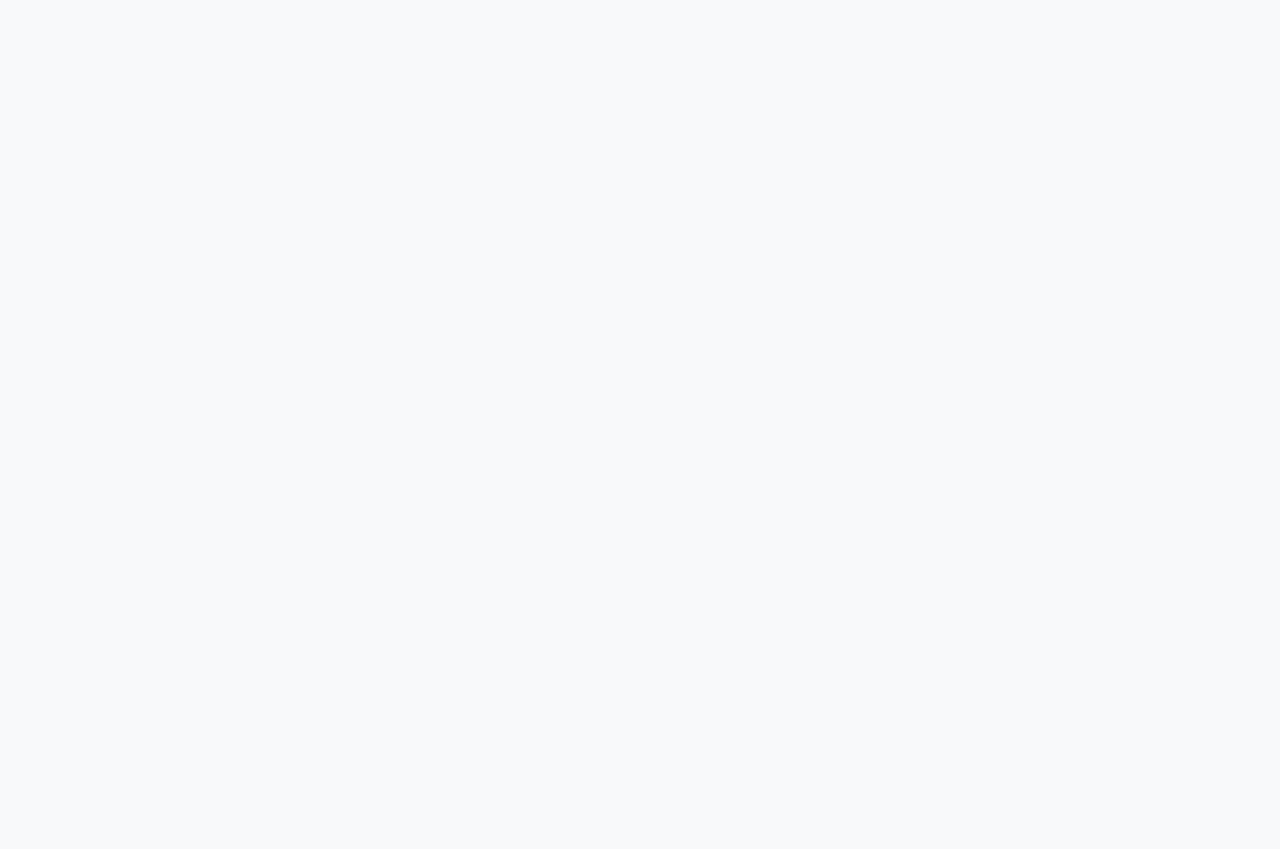
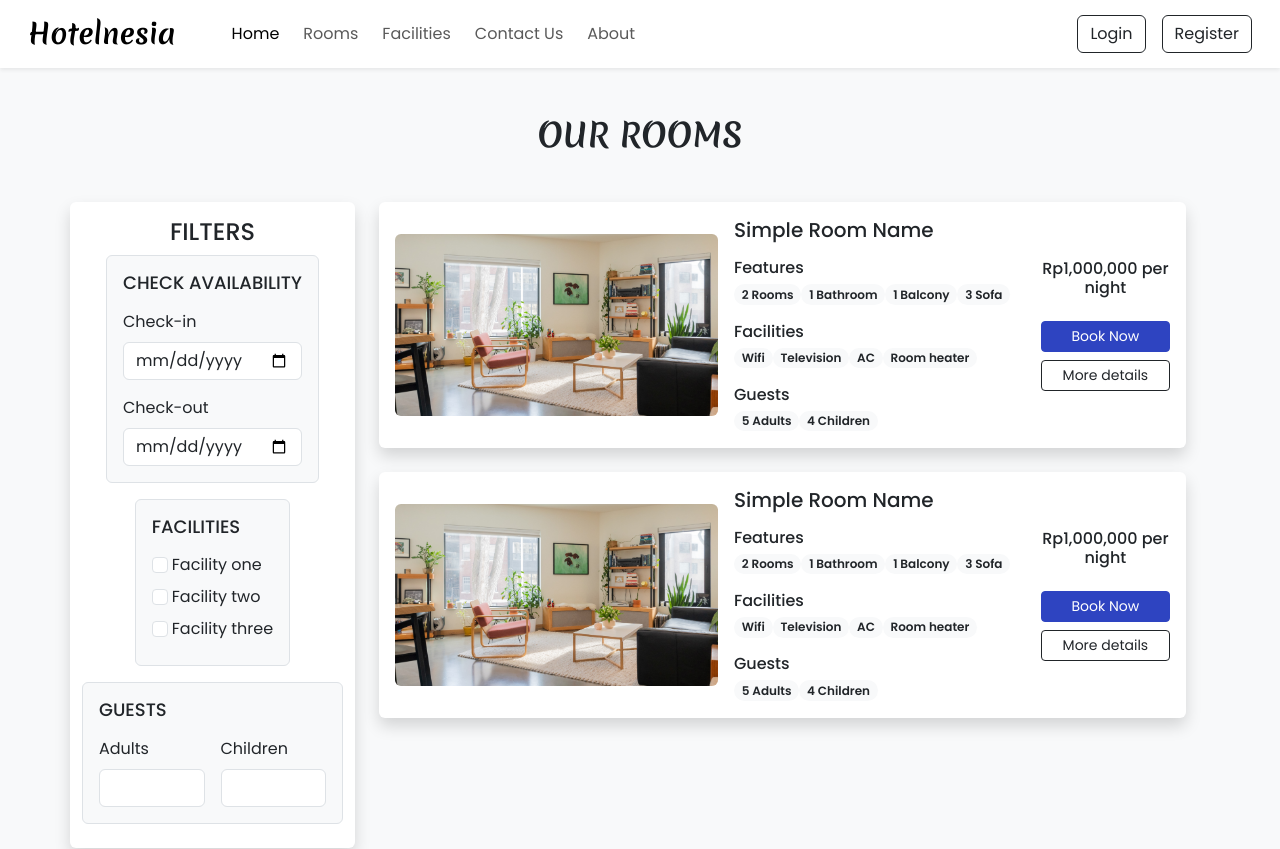
Before and after one commit to riovaldywijaya/Hotelnesia, a Vue app in the folder client/: page /rooms in a window 1280 px wide. Before the commit this address had no page. Shown: the top 849 px of the page. Before the commit the page ends 800 px from the top, so only its background shows below. Built offline with nearby package versions, Linux system fonts and the light colour scheme.

Commit message:
feat: add layout all rooms page

```diff
--- a/client/src/components/OurRooms.vue
+++ b/client/src/components/OurRooms.vue
@@ -62,6 +62,11 @@
                 <span class="badge rounded-pill bg-light text-dark text-wrap"> Television </span>
                 <span class="badge rounded-pill bg-light text-dark text-wrap"> AC </span>
                 <span class="badge rounded-pill bg-light text-dark text-wrap"> Room heater </span>
+              </div>
+              <div class="guests mb-4">
+                <h6 class="mb-1">Guests</h6>
+                <span class="badge rounded-pill bg-light text-dark text-wrap"> 5 Adults </span>
+                <span class="badge rounded-pill bg-light text-dark text-wrap"> 4 Children </span>
               </div>
               <div class="rating mb-4">
                 <h6 class="mb-1">Rating</h6>
--- a/client/src/router/index.js
+++ b/client/src/router/index.js
@@ -1,5 +1,6 @@
 import { createRouter, createWebHistory } from 'vue-router';
 import HomePage from '../views/HomePage.vue';
+import RoomsPage from '../views/RoomsPage.vue';
 
 const router = createRouter({
   history: createWebHistory(import.meta.env.BASE_URL),
@@ -9,6 +10,11 @@ const router = createRouter({
       name: 'home',
       component: HomePage,
     },
+    {
+      path: '/rooms',
+      name: 'rooms',
+      component: RoomsPage,
+    },
   ],
 });
 
--- /dev/null
+++ b/client/src/views/RoomsPage.vue
@@ -0,0 +1,148 @@
+<template>
+  <div>
+    <Navbar />
+    <div class="my-5 px-4">
+      <h2 class="fw-bold h-font text-center">OUR ROOMS</h2>
+      <div class="h-line bg-dark"></div>
+    </div>
+
+    <div class="container">
+      <div class="row">
+        <div class="col-lg-3 col-md-12 mb-lg-0 mb-4 px-lg-0">
+          <nav class="navbar navbar-expand-lg navbar-light bg-white rounded shadow">
+            <div class="container-fluid flex-lg-column align-item-stretch">
+              <h4 class="mt-2">FILTERS</h4>
+              <button class="navbar-toggler shadow-none" type="button" data-bs-toggle="collapse" data-bs-target="#filterDropdown" aria-controls="navbarNav" aria-expanded="false" aria-label="Toggle navigation">
+                <span class="navbar-toggler-icon"></span>
+              </button>
+              <div class="collapse navbar-collapse flex-column align-item-strech" id="filterDropdown">
+                <div class="border bg-light p-3 rounded mb-3">
+                  <h5 class="mb-3" style="font-size: 18px">CHECK AVAILABILITY</h5>
+                  <label class="form-label">Check-in</label>
+                  <input type="date" class="form-control shadow-none mb-3" />
+                  <label class="form-label">Check-out</label>
+                  <input type="date" class="form-control shadow-none" />
+                </div>
+                <div class="border bg-light p-3 rounded mb-3">
+                  <h5 class="mb-3" style="font-size: 18px">FACILITIES</h5>
+                  <div class="mb-2">
+                    <input type="checkbox" id="f1" class="form-check-input shadow-none me-1" />
+                    <label class="form-check-label" for="f1">Facility one</label>
+                  </div>
+                  <div class="mb-2">
+                    <input type="checkbox" id="f2" class="form-check-input shadow-none me-1" />
+                    <label class="form-check-label" for="f2">Facility two</label>
+                  </div>
+                  <div class="mb-2">
+                    <input type="checkbox" id="f3" class="form-check-input shadow-none me-1" />
+                    <label class="form-check-label" for="f3">Facility three</label>
+                  </div>
+                </div>
+                <div class="border bg-light p-3 rounded mb-3">
+                  <h5 class="mb-3" style="font-size: 18px">GUESTS</h5>
+                  <div class="d-flex">
+                    <div class="me-3">
+                      <label class="form-label">Adults</label>
+                      <input type="number" class="form-control shadow-none" />
+                    </div>
+                    <div>
+                      <label class="form-label">Children</label>
+                      <input type="number" class="form-control shadow-none" />
+                    </div>
+                  </div>
+                </div>
+              </div>
+            </div>
+          </nav>
+        </div>
+
+        <div class="col-lg-9 col-md-12 px-4">
+          <div class="card mb-4 border-0 shadow">
+            <div class="row g-0 p-3 align-items-center">
+              <div class="col-md-5 mb-lg-0 mb-md-0 mb-3">
+                <img src="../assets/images/rooms/1.jpg" class="img-fluid rounded" />
+              </div>
+              <div class="col-md-5 px-lg-3 px-md-3 px-0">
+                <h5 class="mb-3">Simple Room Name</h5>
+                <div class="features mb-3">
+                  <h6 class="mb-1">Features</h6>
+                  <span class="badge rounded-pill bg-light text-dark text-wrap"> 2 Rooms </span>
+                  <span class="badge rounded-pill bg-light text-dark text-wrap"> 1 Bathroom </span>
+                  <span class="badge rounded-pill bg-light text-dark text-wrap"> 1 Balcony </span>
+                  <span class="badge rounded-pill bg-light text-dark text-wrap"> 3 Sofa </span>
+                </div>
+                <div class="facilities mb-3">
+                  <h6 class="mb-1">Facilities</h6>
+                  <span class="badge rounded-pill bg-light text-dark text-wrap"> Wifi </span>
+                  <span class="badge rounded-pill bg-light text-dark text-wrap"> Television </span>
+                  <span class="badge rounded-pill bg-light text-dark text-wrap"> AC </span>
+                  <span class="badge rounded-pill bg-light text-dark text-wrap"> Room heater </span>
+                </div>
+                <div class="guests">
+                  <h6 class="mb-1">Guests</h6>
+                  <span class="badge rounded-pill bg-light text-dark text-wrap"> 5 Adults </span>
+                  <span class="badge rounded-pill bg-light text-dark text-wrap"> 4 Children </span>
+                </div>
+              </div>
+              <div class="col-md-2 text-center">
+                <h6 class="mb-4">Rp1,000,000 per night</h6>
+
+                <a href="#" class="btn btn-sm w-100 text-white custom-bg shadow-none mb-2">Book Now</a>
+                <a href="#" class="btn btn-sm w-100 btn-outline-dark shadow-none">More details</a>
+              </div>
+            </div>
+          </div>
+          <div class="card mb-4 border-0 shadow">
+            <div class="row g-0 p-3 align-items-center">
+              <div class="col-md-5 mb-lg-0 mb-md-0 mb-3">
+                <img src="../assets/images/rooms/1.jpg" class="img-fluid rounded" />
+              </div>
+              <div class="col-md-5 px-lg-3 px-md-3 px-0">
+                <h5 class="mb-3">Simple Room Name</h5>
+                <div class="features mb-3">
+                  <h6 class="mb-1">Features</h6>
+                  <span class="badge rounded-pill bg-light text-dark text-wrap"> 2 Rooms </span>
+                  <span class="badge rounded-pill bg-light text-dark text-wrap"> 1 Bathroom </span>
+                  <span class="badge rounded-pill bg-light text-dark text-wrap"> 1 Balcony </span>
+                  <span class="badge rounded-pill bg-light text-dark text-wrap"> 3 Sofa </span>
+                </div>
+                <div class="facilities mb-3">
+                  <h6 class="mb-1">Facilities</h6>
+                  <span class="badge rounded-pill bg-light text-dark text-wrap"> Wifi </span>
+                  <span class="badge rounded-pill bg-light text-dark text-wrap"> Television </span>
+                  <span class="badge rounded-pill bg-light text-dark text-wrap"> AC </span>
+                  <span class="badge rounded-pill bg-light text-dark text-wrap"> Room heater </span>
+                </div>
+                <div class="guests">
+                  <h6 class="mb-1">Guests</h6>
+                  <span class="badge rounded-pill bg-light text-dark text-wrap"> 5 Adults </span>
+                  <span class="badge rounded-pill bg-light text-dark text-wrap"> 4 Children </span>
+                </div>
+              </div>
+              <div class="col-md-2 mt-lg-0 mt-md-0 mt-4 text-center">
+                <h6 class="mb-4">Rp1,000,000 per night</h6>
+
+                <a href="#" class="btn btn-sm w-100 text-white custom-bg shadow-none mb-2">Book Now</a>
+                <a href="#" class="btn btn-sm w-100 btn-outline-dark shadow-none">More details</a>
+              </div>
+            </div>
+          </div>
+        </div>
+      </div>
+    </div>
+    <Footerr />
+  </div>
+</template>
+
+<script>
+import Navbar from '../components/Navbar.vue';
+import Footerr from '../components/Footer.vue';
+export default {
+  components: {
+    Navbar,
+    Footerr,
+  },
+};
+</script>
+
+<style></style>
```
